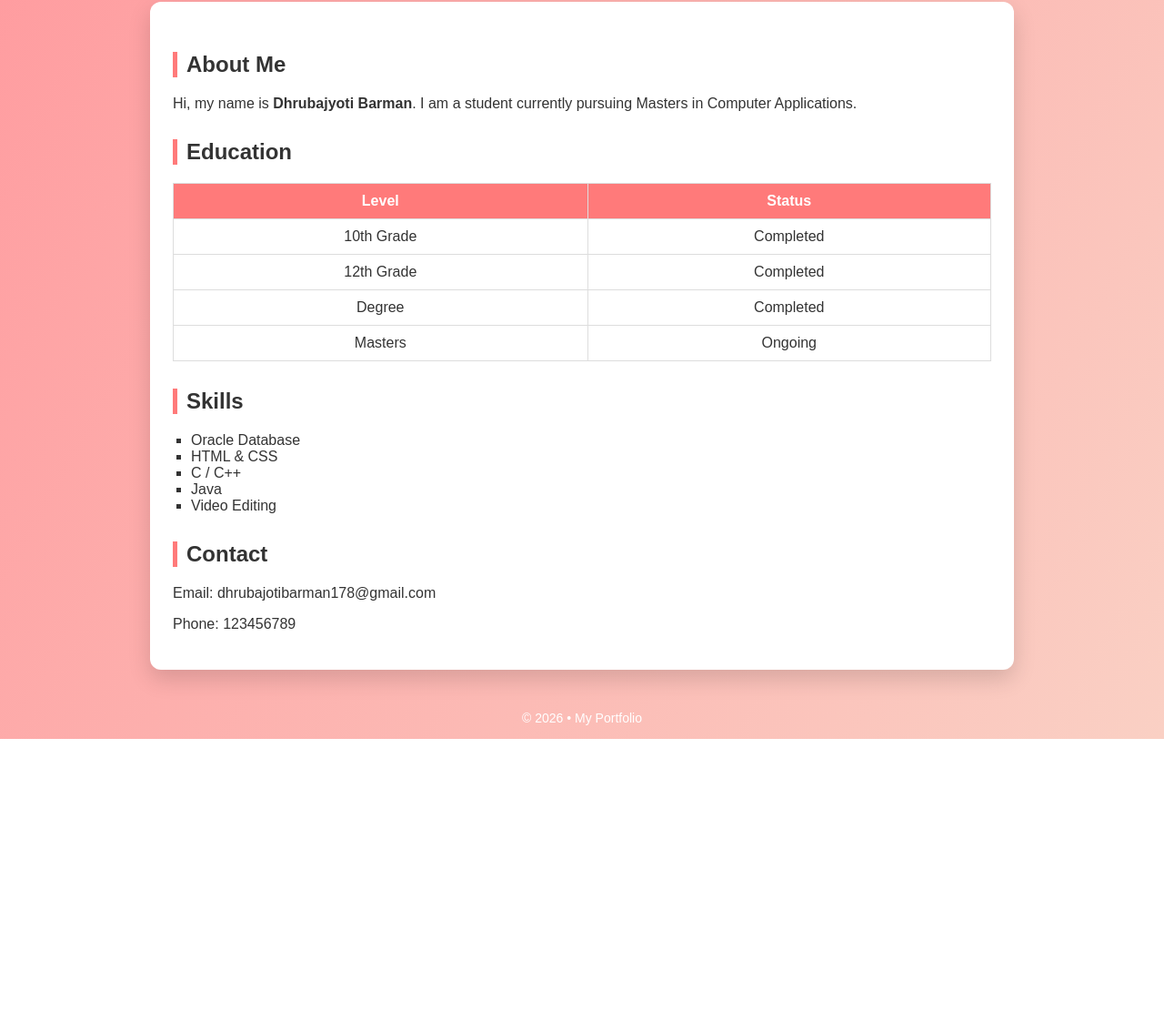
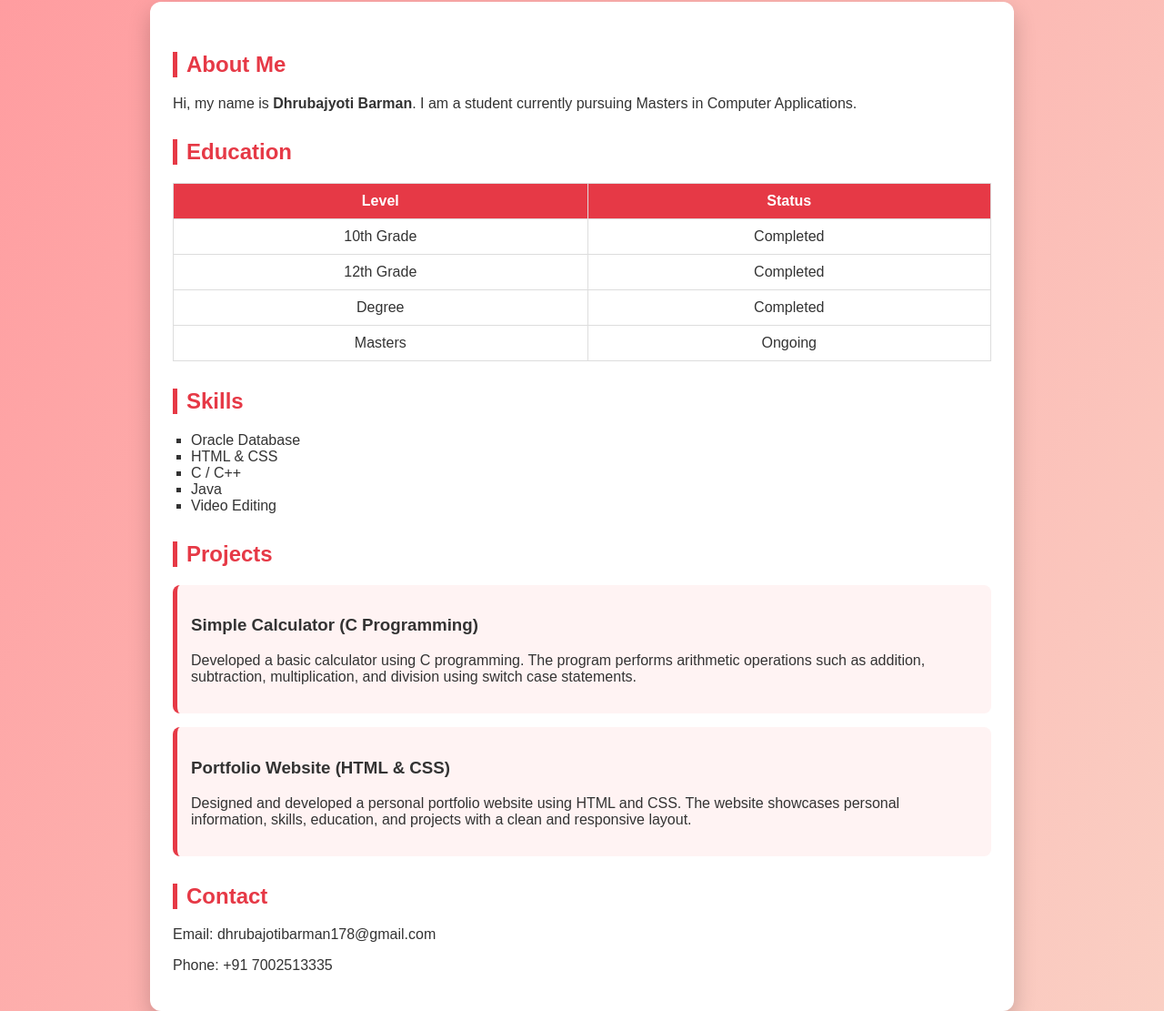
Before and after one commit to copycap92-max/portfolio, a plain HTML site: page index.html in a window 1280 px wide. Shown: the part 175-1286 px from the top of the page at 91% size. Before the commit the page ends 987 px from the top, so only its background shows below. Drawn offline with Linux system fonts and the light colour scheme.

Commit message:
Update index.html

```diff
--- a/index.html
+++ b/index.html
@@ -15,13 +15,14 @@
         header {
             text-align: center;
             padding: 30px;
-            background: rgba(255, 255, 255, 0.85);
-            box-shadow: 0 4px 10px rgba(0,0,0,0.1);
+            background: rgba(255, 255, 255, 0.9);
+            box-shadow: 0 4px 10px rgba(0,0,0,0.15);
         }
 
         h1 {
             margin: 0;
             letter-spacing: 2px;
+            color: #e63946;
         }
 
         .container {
@@ -30,13 +31,14 @@
             background: white;
             padding: 25px;
             border-radius: 12px;
-            box-shadow: 0 10px 25px rgba(0,0,0,0.15);
+            box-shadow: 0 10px 25px rgba(0,0,0,0.2);
         }
 
         h2 {
-            border-left: 5px solid #ff7a7a;
+            border-left: 5px solid #e63946;
             padding-left: 10px;
             margin-top: 30px;
+            color: #e63946;
         }
 
         table {
@@ -50,7 +52,7 @@
         }
 
         th {
-            background: #ff7a7a;
+            background: #e63946;
             color: white;
         }
 
@@ -62,6 +64,14 @@
         ul {
             list-style: square;
             padding-left: 20px;
+        }
+
+        .project {
+            background: #fff3f3;
+            border-left: 5px solid #e63946;
+            padding: 15px;
+            margin-top: 15px;
+            border-radius: 8px;
         }
 
         footer {
@@ -122,9 +132,31 @@
         <li>Video Editing</li>
     </ul>
 
+    <h2>Projects</h2>
+
+    <div class="project">
+        <h3>Simple Calculator (C Programming)</h3>
+        <p>
+            Developed a basic calculator using C programming.
+            The program performs arithmetic operations such as
+            addition, subtraction, multiplication, and division
+            using switch case statements.
+        </p>
+    </div>
+
+    <div class="project">
+        <h3>Portfolio Website (HTML & CSS)</h3>
+        <p>
+            Designed and developed a personal portfolio website
+            using HTML and CSS. The website showcases personal
+            information, skills, education, and projects with
+            a clean and responsive layout.
+        </p>
+    </div>
+
     <h2>Contact</h2>
     <p>Email: dhrubajotibarman178@gmail.com</p>
-    <p>Phone: 123456789</p>
+    <p>Phone: +91 7002513335</p>
 
 </div>
 
```
